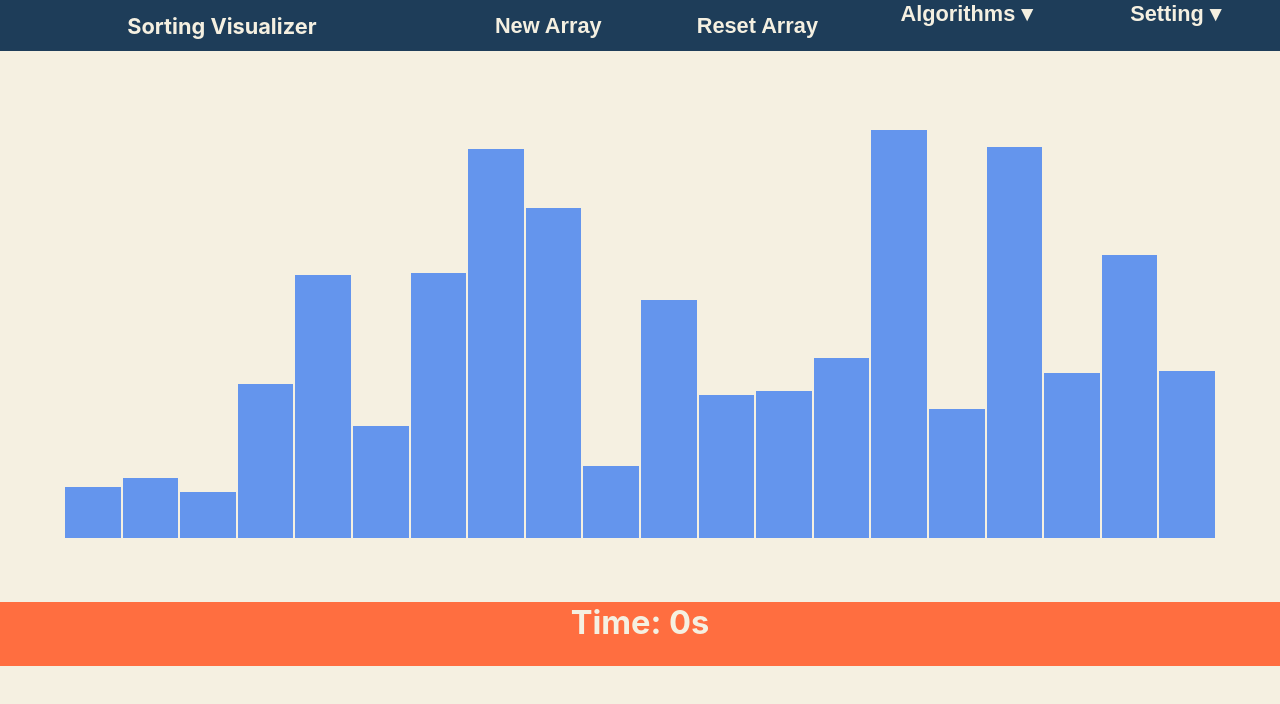
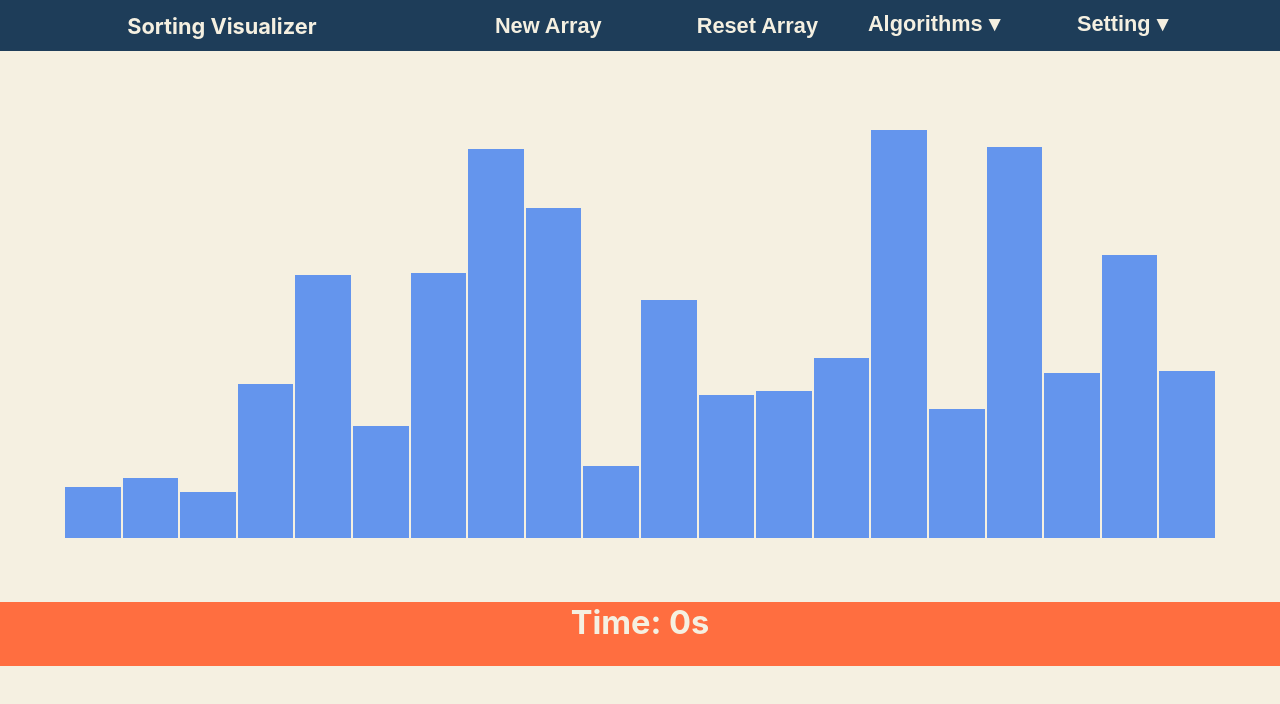
Before and after one commit to hongfu12321/Sorting_Visualizer, a React (Create React App) app: page / in a window 1280 px wide. Shown: the top 704 px of the page. Built offline with nearby package versions, Linux system fonts and the light colour scheme.

Commit message:
fix some css

```diff
--- a/src/SortingVisualizer/SortingVisualizer.css
+++ b/src/SortingVisualizer/SortingVisualizer.css
@@ -6,6 +6,7 @@
 }
 
 .nav-bar {
+    position: relative;
     display: flex;
     background-color: #1e3d59;
     height: 4vw;
@@ -17,13 +18,15 @@
 }
 
 .dropdown {
+    position: absolute;
     flex: 1;
-    text-align:center;
-    top: 40%;
+    display: flex;
+    flex-direction: column;
+    justify-content: center;
+    align-items: flex-start;
     z-index: 2;
-
+    top: 20%;
 }
-
 .dropdown:hover .dropdown-content {
     display: block;
 
@@ -31,6 +34,7 @@
 
 .dropdown-content {
     display: none;
+    /* position: absolute; */
     background-color: blanchedalmond;
     box-shadow: 0px 8px 16px 0px rgba(0,0,0,0.2);
     text-align: left;
@@ -39,6 +43,7 @@
 }
 
 .btn-dropdown {
+    display: block;
     background-color: blanchedalmond;
     border: 0px;
     color:cadetblue;
@@ -65,9 +70,19 @@
     display: flex;
 }
 
+.div-container {
+    flex: 1;
+    display: flex;
+    align-items: center;
+}
+
+.setting-form {
+    margin-left:2vw;
+    display: inline-block;
+}
+
 .btn {
     border: 0px;
-    text-align: top;
     background-color: #1e3d59;
 }
 
--- a/src/SortingVisualizer/SortingVisualizer.jsx
+++ b/src/SortingVisualizer/SortingVisualizer.jsx
@@ -222,6 +222,7 @@ export default class SortingVisualizer extends React.Component {
                         <button className="flex-comp btn text" onClick={() => this.generateNewArray()}>New Array</button>
                         <button className="flex-comp btn text" onClick={() => this.resetArray()}>Reset Array</button>
                     </div>
+                    <div className="div-container">
                         <div className="dropdown">
                             <button className="btn text">Algorithms &#x25BE;</button>
                             <div className="dropdown-content">
@@ -230,6 +231,8 @@ export default class SortingVisualizer extends React.Component {
                                 <button className="btn-dropdown text-dropdown" onClick={() => this.quickSort()}>Quick Sort</button>
                             </div>
                         </div>
+                    </div>
+                    <div className="div-container">
                         <div className="dropdown">
                             <button className="btn text">Setting &#x25BE;</button>
                             <div className="dropdown-content">
@@ -241,6 +244,7 @@ export default class SortingVisualizer extends React.Component {
                                     <input style={styles.input_style} type="text" value={this.state.speed} onChange={this.handleSpeed}/>
                                     <input className="btn-dropdown text-dropdown" type="submit" value="Set Speed"/>
                                 </form>
+                            </div>
                         </div>
                     </div>
                 </div>
```
Lines whose indentation alone changed are shown as unchanged.
